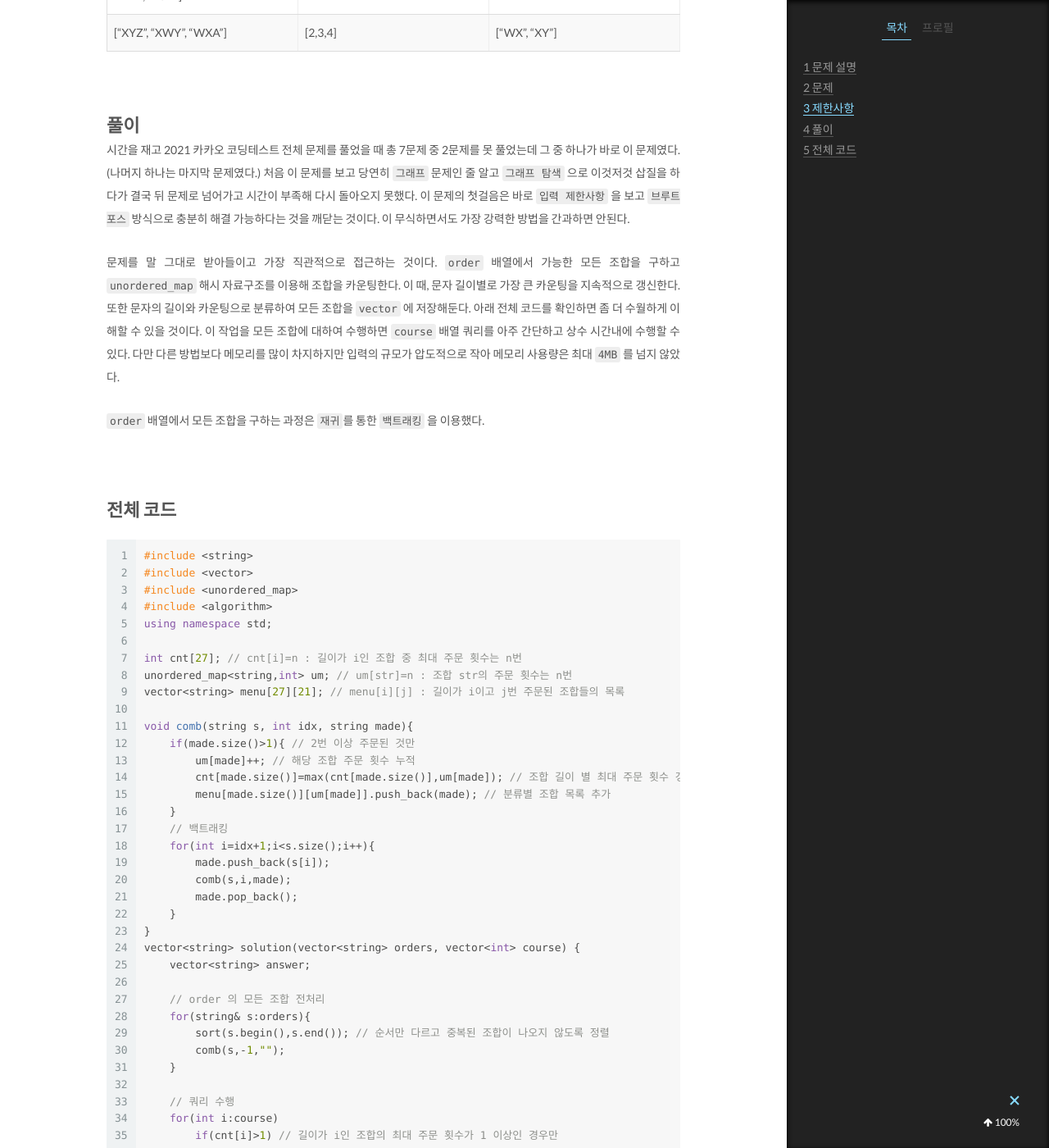
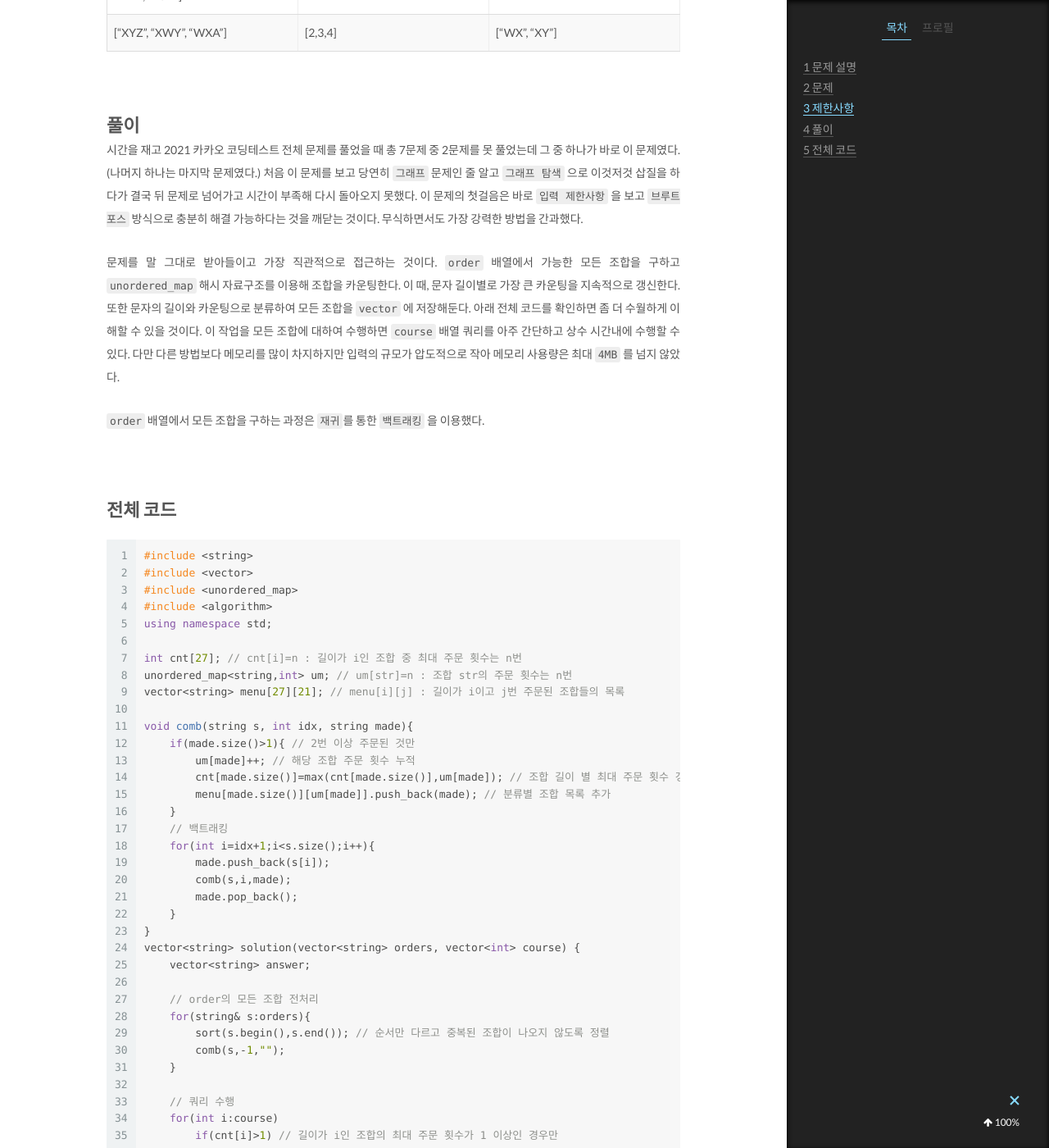
Before and after one commit to yjyoon-dev/yjyoon-dev.github.io, a Jekyll site: the page built from _posts/2021-01-30-kakao-menurenewal.md, in a window 1280 px wide and 1400 px high, scrolled down 2827 px. Shown: the whole window at 82% size. Built offline with Jekyll 4.4.1, drawn with Linux system fonts in a browser that asks for light colours; comment, search, counter and statistics services are not loaded.

Commit message:
Update 2021-01-30-kakao-menurenewal.md
edit post

```diff
--- a/_posts/2021-01-30-kakao-menurenewal.md
+++ b/_posts/2021-01-30-kakao-menurenewal.md
@@ -76,7 +76,7 @@ orders|course|result
 
 시간을 재고 2021 카카오 코딩테스트 전체 문제를 풀었을 때 총 7문제 중 2문제를 못 풀었는데 그 중 하나가 바로 이 문제였다. (나머지 하나는 마지막 문제였다.)
 처음 이 문제를 보고 당연히 `그래프` 문제인 줄 알고 `그래프 탐색` 으로 이것저것 삽질을 하다가 결국 뒤 문제로 넘어가고 시간이 부족해 다시 돌아오지 못했다.
-이 문제의 첫걸음은 바로 `입력 제한사항` 을 보고 `브루트포스` 방식으로 충분히 해결 가능하다는 것을 깨닫는 것이다. 이 무식하면서도 가장 강력한 방법을 간과하면 안된다.
+이 문제의 첫걸음은 바로 `입력 제한사항` 을 보고 `브루트포스` 방식으로 충분히 해결 가능하다는 것을 깨닫는 것이다. 무식하면서도 가장 강력한 방법을 간과했다.
 
 문제를 말 그대로 받아들이고 가장 직관적으로 접근하는 것이다. `order` 배열에서 가능한 모든 조합을 구하고 `unordered_map` 해시 자료구조를 이용해 조합을 카운팅한다.
 이 때, 문자 길이별로 가장 큰 카운팅을 지속적으로 갱신한다. 또한 문자의 길이와 카운팅으로 분류하여 모든 조합을 `vector` 에 저장해둔다. 아래 전체 코드를 확인하면 좀 더
@@ -116,7 +116,7 @@ void comb(string s, int idx, string made){
 vector<string> solution(vector<string> orders, vector<int> course) {
     vector<string> answer;
 
-    // order 의 모든 조합 전처리
+    // order의 모든 조합 전처리
     for(string& s:orders){
         sort(s.begin(),s.end()); // 순서만 다르고 중복된 조합이 나오지 않도록 정렬
         comb(s,-1,"");
```
